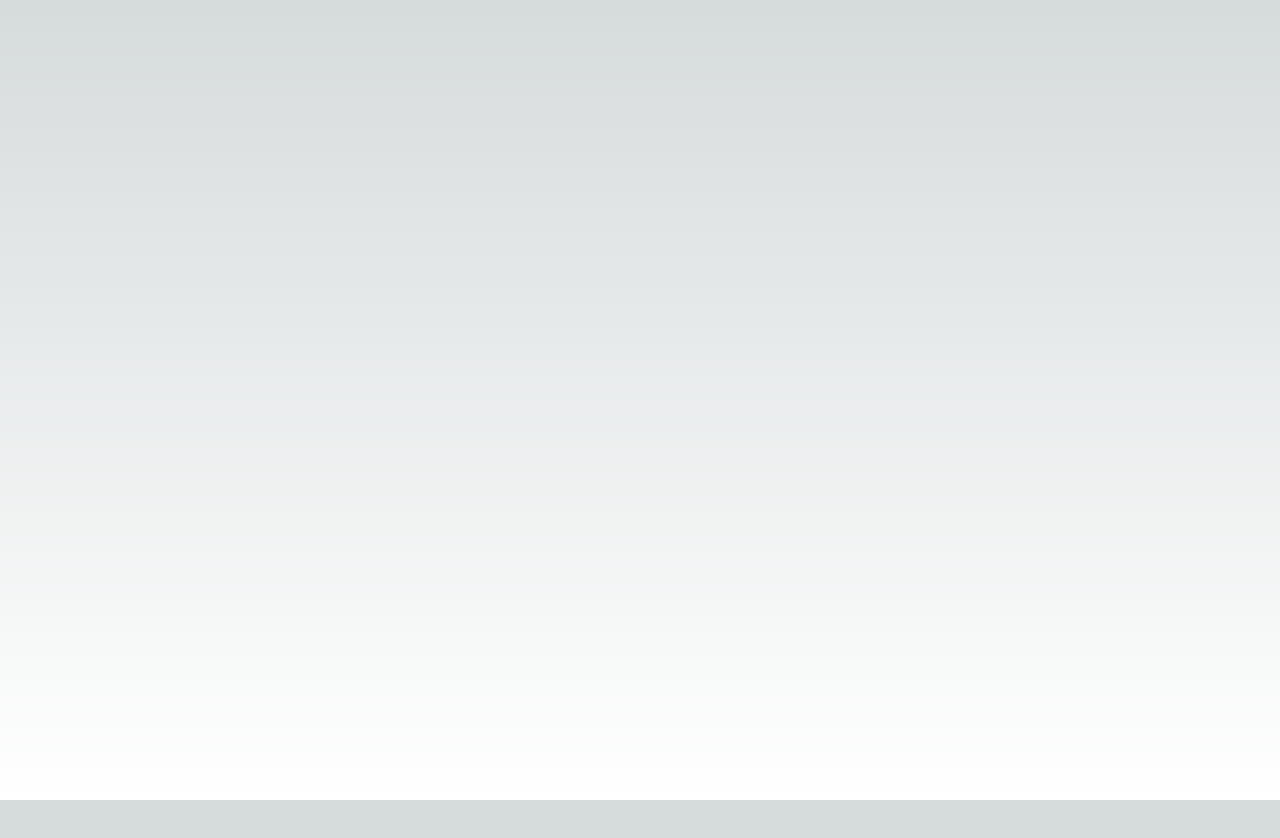
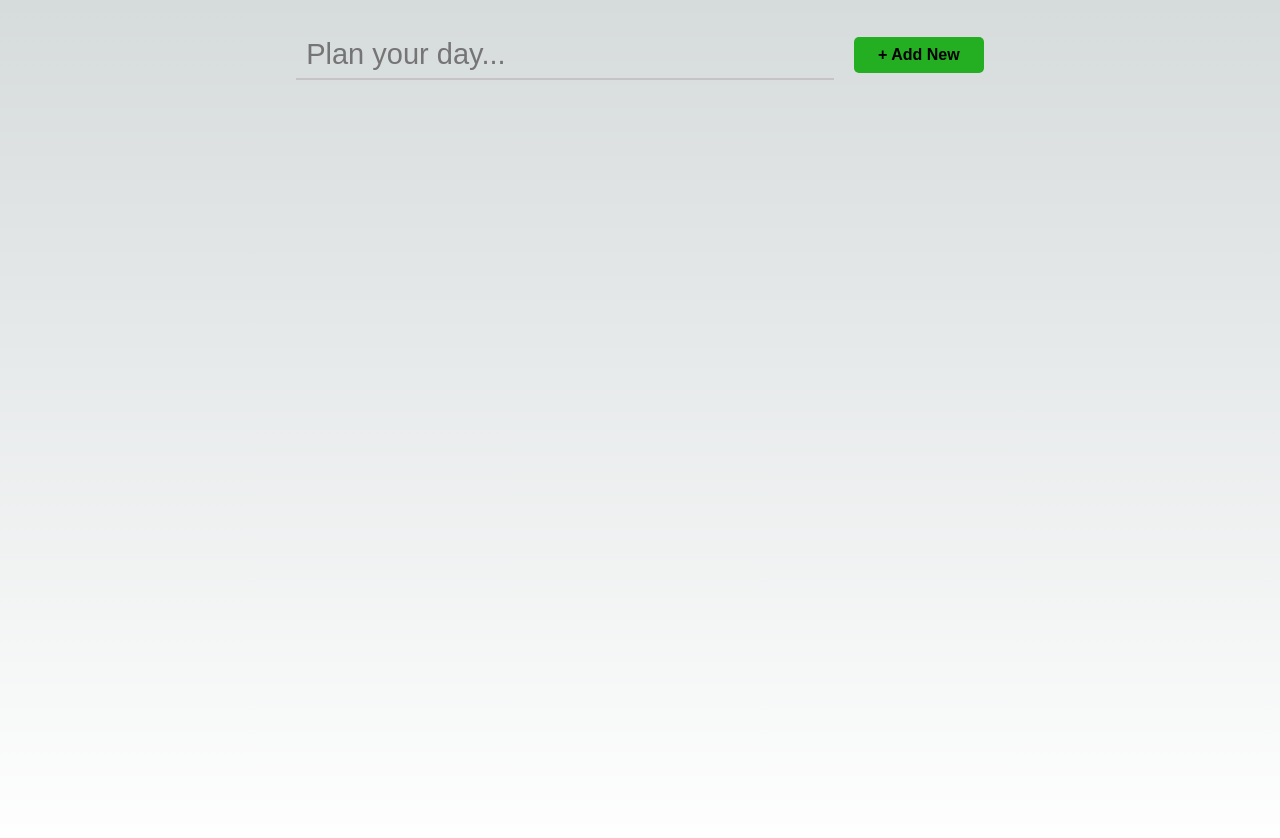
Before and after one commit to samarth44600/to-do, a Next.js app: page / in a window 1280 px wide. Shown: the top 838 px of the page. Before the commit the page ends 800 px from the top, so only its background shows below. Built offline with nearby package versions, Linux system fonts and the light colour scheme.

Commit message:
input component created

```diff
--- a/src/app/globals.css
+++ b/src/app/globals.css
@@ -1,9 +1,9 @@
 :root {
   --max-width: 1100px;
   --border-radius: 12px;
-  --font-mono: ui-monospace, Menlo, Monaco, 'Cascadia Mono', 'Segoe UI Mono',
-    'Roboto Mono', 'Oxygen Mono', 'Ubuntu Monospace', 'Source Code Pro',
-    'Fira Mono', 'Droid Sans Mono', 'Courier New', monospace;
+  /* --font-mono: ui-monospace, Menlo, Monaco, "Cascadia Mono", "Segoe UI Mono",
+    "Roboto Mono", "Oxygen Mono", "Ubuntu Monospace", "Source Code Pro",
+    "Fira Mono", "Droid Sans Mono", "Courier New", monospace; */
 
   --foreground-rgb: 0, 0, 0;
   --background-start-rgb: 214, 219, 220;
@@ -39,6 +39,8 @@
   --card-rgb: 180, 185, 188;
   --card-border-rgb: 131, 134, 135;
 }
+
+
 
 @media (prefers-color-scheme: dark) {
   :root {
@@ -78,11 +80,27 @@
   padding: 0;
   margin: 0;
 }
+a {
+  color: inherit;
+  text-decoration: none;
+}
+html {
+  font-size: 62.5%;
+  font-size: 10px;
+  scroll-behavior: smooth;
+  overflow-x: hidden;
+}
+
+* {
+  box-sizing: border-box;
+  scroll-behavior: smooth;
+}
 
 html,
 body {
   max-width: 100vw;
   overflow-x: hidden;
+  font-family: "Nunito", sans-serif;
 }
 
 body {
@@ -103,5 +121,6 @@ a {
 @media (prefers-color-scheme: dark) {
   html {
     color-scheme: dark;
+    font-family: "Nunito", sans-serif;
   }
 }
--- a/src/app/page.module.css
+++ b/src/app/page.module.css
@@ -3,6 +3,6 @@
   flex-direction: column;
   justify-content: space-between;
   align-items: center;
-  padding: 6rem;
+  padding: 3rem 0;
   min-height: 100vh;
 }
--- a/src/app/page.tsx
+++ b/src/app/page.tsx
@@ -1,9 +1,11 @@
-import Image from 'next/image'
-import styles from './page.module.css'
+import Image from "next/image";
+import styles from "./page.module.css";
+import LandingPage from "@/components/LandingPage/LandingPage";
 
 export default function Home() {
   return (
     <main className={styles.main}>
+      <LandingPage />
     </main>
-  )
+  );
 }
--- /dev/null
+++ b/src/components/Buttons/AddNewButton/AddNewButton.module.scss
@@ -0,0 +1,19 @@
+.addNewButton{
+    width:13rem;
+    background-color: rgb(36, 174, 33);
+    font-size: 1.6rem;
+    font-weight: 600;
+    padding: 9px;
+    border: none;
+    border-radius: 5px;
+    cursor: pointer;
+    transition: all 0.3s ease-in-out;
+
+    &:hover{
+        background-color: rgb(36, 174, 33, 0.8);
+    }
+    &:active{
+        padding:7px;
+        font-size: 1.5rem;
+    }
+}
--- /dev/null
+++ b/src/components/Buttons/AddNewButton/AddNewButton.tsx
@@ -0,0 +1,9 @@
+import React from "react";
+import styles from "./AddNewButton.module.scss";
+type Props = {};
+
+const AddNewButton = (props: Props) => {
+  return <button className={styles.addNewButton}>+ Add New</button>;
+};
+
+export default AddNewButton;
--- /dev/null
+++ b/src/components/LandingPage/LandingPage.module.scss
@@ -0,0 +1,7 @@
+.landingPageDiv{
+    width: 100%;
+    height: 100vh;
+    display: flex;
+    flex-direction: column;
+    align-items: center;
+}
--- /dev/null
+++ b/src/components/LandingPage/LandingPage.tsx
@@ -0,0 +1,14 @@
+import React from "react";
+import styles from "./LandingPage.module.scss";
+import TaskInput from "../TaskInput/TaskInput";
+type Props = {};
+
+const LandingPage = (props: Props) => {
+  return (
+    <div className={styles.landingPageDiv}>
+      <TaskInput />
+    </div>
+  );
+};
+
+export default LandingPage;
--- /dev/null
+++ b/src/components/TaskInput/TaskInput.module.scss
@@ -0,0 +1,21 @@
+.taskInputDiv{
+    width: 60%;
+    height: 5rem;
+    display: flex;
+    align-items: center;
+    justify-content: center;
+    gap: 2rem;
+
+    .taskInput{
+        width: 70%;
+        height: 100%;
+        background-color: inherit;
+        border:none;
+        padding: 0 1rem;
+        border-bottom: 2px solid #c4c4c4;
+        font-size: 2.9rem;
+        // font-family: "Nunito", sans-serif;
+        text-align: left;
+        outline: none;
+    }
+}
--- /dev/null
+++ b/src/components/TaskInput/TaskInput.tsx
@@ -0,0 +1,15 @@
+import React from "react";
+import styles from "./TaskInput.module.scss";
+import AddNewButton from "../Buttons/AddNewButton/AddNewButton";
+type Props = {};
+
+const TaskInput = (props: Props) => {
+  return (
+    <div className={styles.taskInputDiv}>
+      <input className={styles.taskInput} type="text" name="task" id="task" placeholder="Plan your day..." autoFocus/>
+      <AddNewButton />
+    </div>
+  );
+};
+
+export default TaskInput;
```
